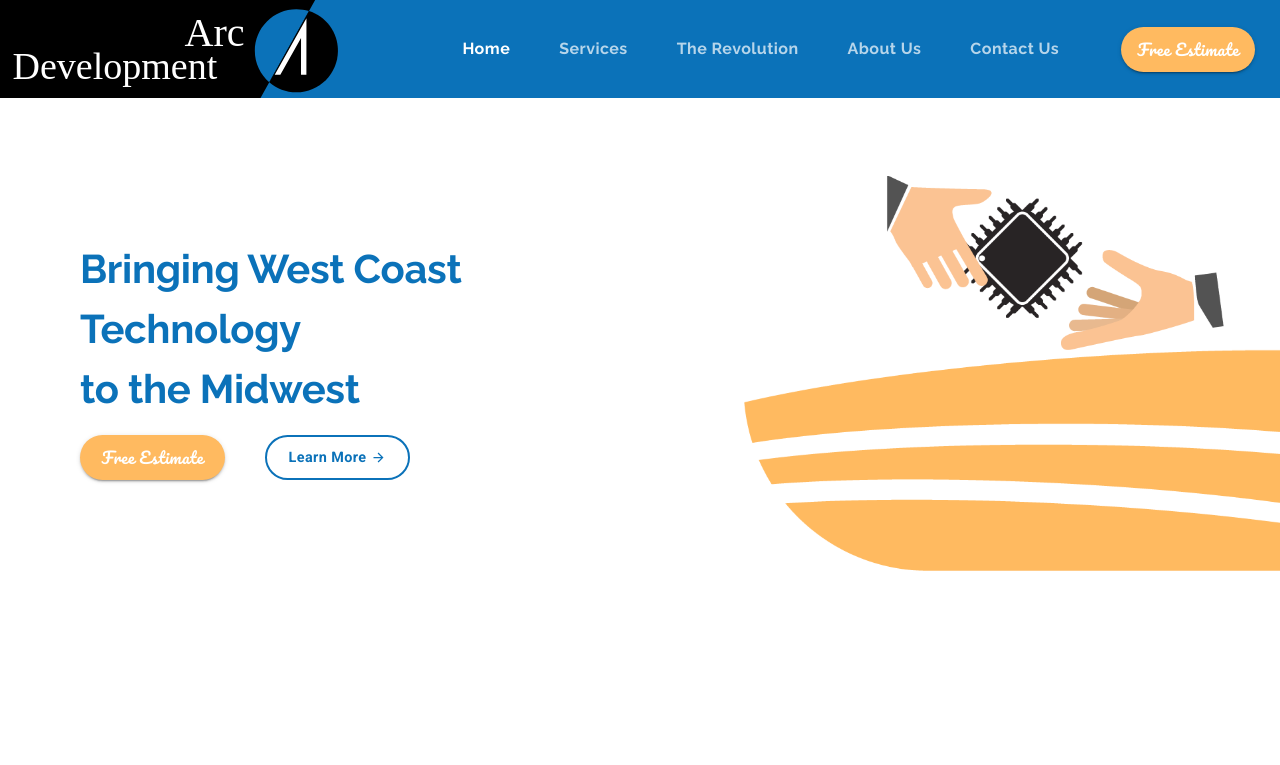
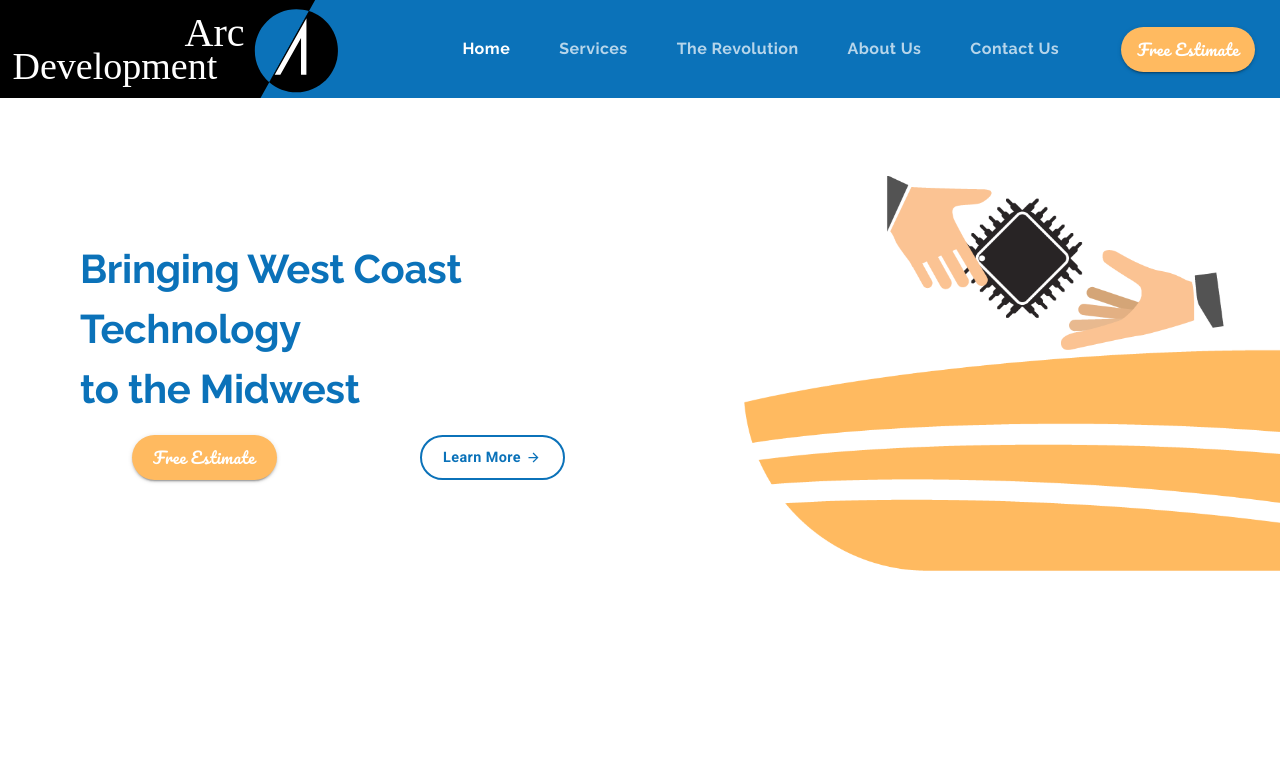
Before and after one commit to Diane998/React-ArcDevelopment, a React (Create React App) app: page / in a window 1280 px wide. Shown: the top 765 px of the page. Built offline with nearby package versions, Linux system fonts and the light colour scheme.

Commit message:
Updated styles

```diff
--- a/src/components/pages/Home.js
+++ b/src/components/pages/Home.js
@@ -164,6 +164,7 @@ const Home = props => {
             <Grid
               container
               alignItems="center"
+              justify="space-around"
               className={classes.buttonContainer}
             >
               <Grid item>
@@ -185,7 +186,9 @@ const Home = props => {
                   variant="outlined"
                   className={classes.learn}
                 >
-                  <spane style={{ marginRight: 5 }}>Learn More</spane>
+                  <span style={{ marginRight: matchesSM ? 0 : 5 }}>
+                    Learn More
+                  </span>
                   <ButtonArrow
                     width={15}
                     height={15}
@@ -369,7 +372,7 @@ const Home = props => {
                     variant="outlined"
                     className={classes.learn}
                   >
-                    <spane style={{ marginRight: 5 }}>Learn More</spane>
+                    <span style={{ marginRight: 5 }}>Learn More</span>
                     <ButtonArrow
                       width={15}
                       height={15}
--- a/src/components/pages/Revolution.js
+++ b/src/components/pages/Revolution.js
@@ -1,5 +1,4 @@
 import React from 'react';
-import { Link } from 'react-router-dom';
 import Lottie from 'react-lottie';
 import { makeStyles, useTheme } from '@material-ui/core/styles';
 import useMediaQuery from '@material-ui/core/useMediaQuery';
```
Also changed, not shown: 1 other file (tests, documents, lock files or other folders).
